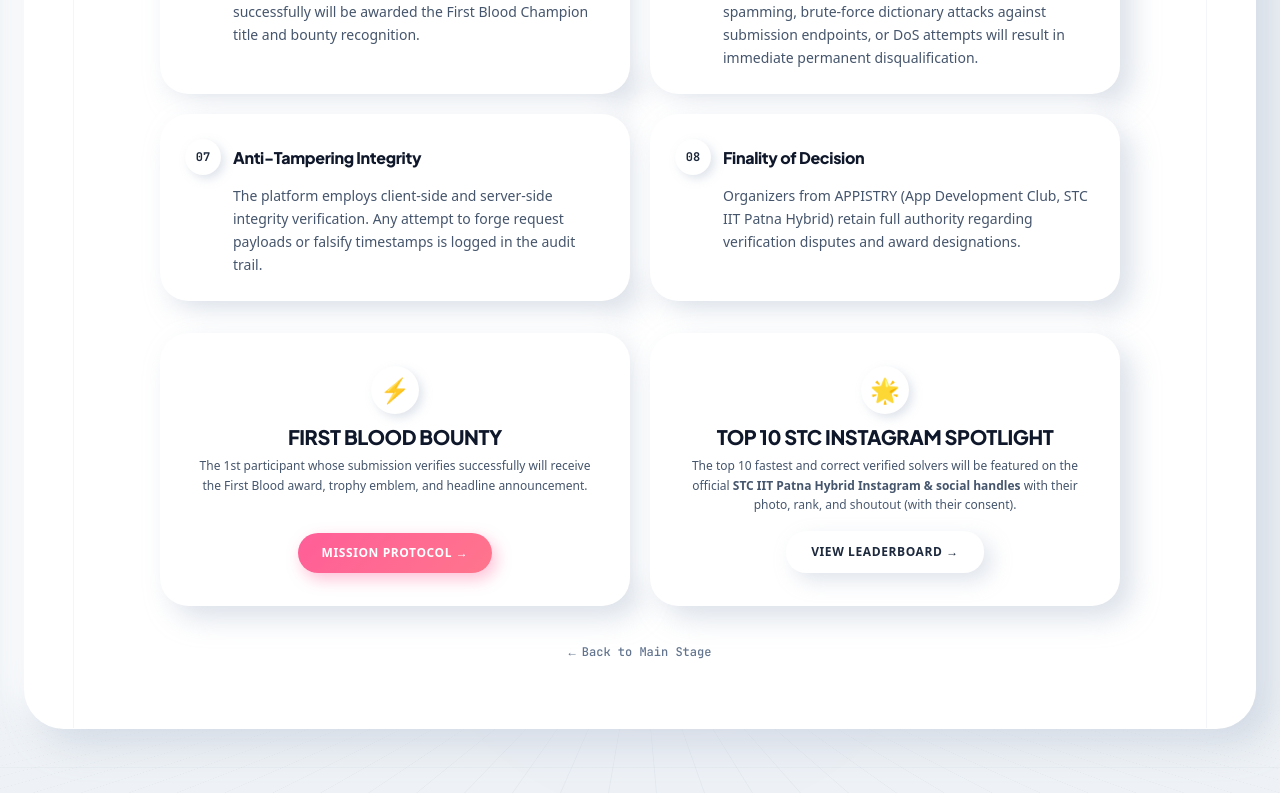
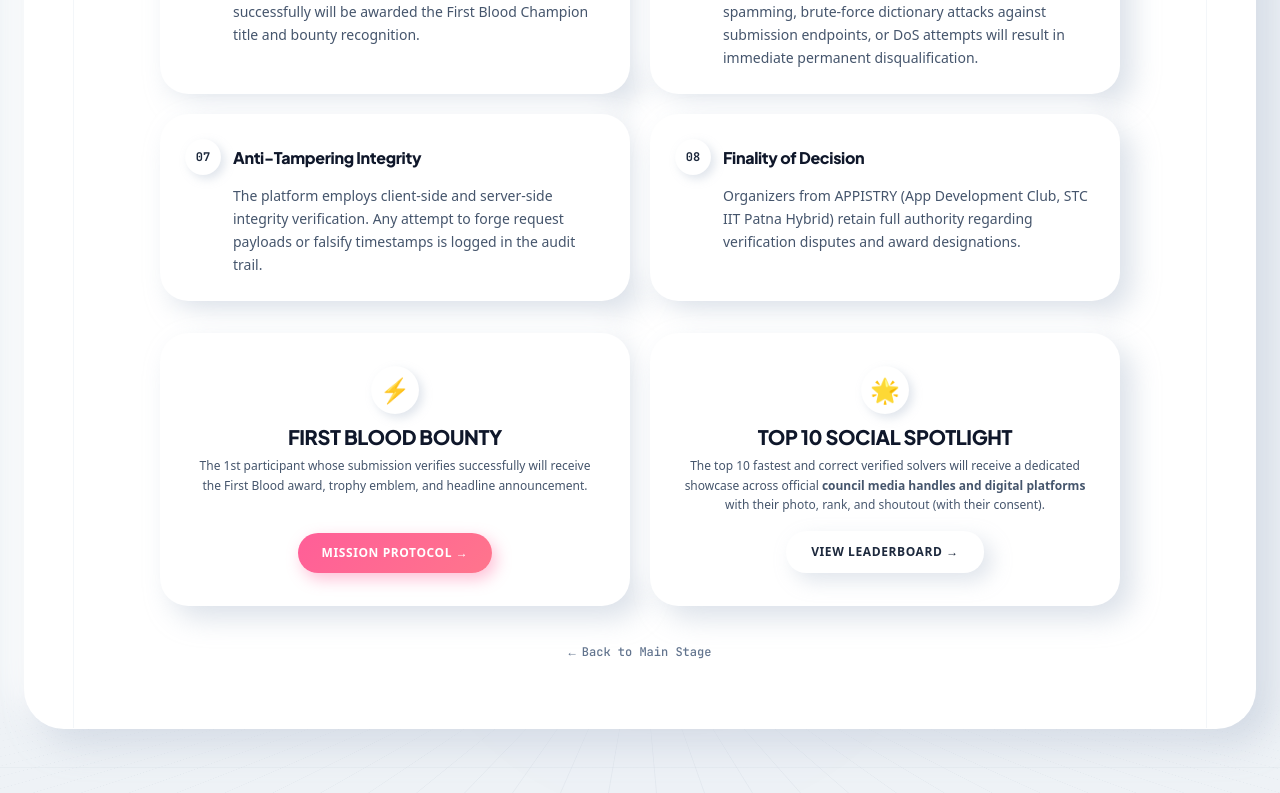
Before and after one commit to ravi-c029/appistry-the-hidden-key, a Next.js app: page /rules in a window 1280 px wide. Shown: the part 1400-2193 px from the top of the page. Built offline with nearby package versions, Linux system fonts and the light colour scheme.

Commit message:
docs: refine social spotlight phrasing across rulebook pdf and website rules

```diff
--- a/src/app/rules/page.tsx
+++ b/src/app/rules/page.tsx
@@ -164,17 +164,17 @@ export default function RulesPage() {
                 </div>
               </div>
 
-              {/* Top 10 Instagram Spotlight Banner */}
+              {/* Top 10 Council Spotlight Banner */}
               <div className="neu-card rounded-[28px] p-6 sm:p-8 text-center flex flex-col justify-between">
                 <div>
                   <div className="w-12 h-12 rounded-2xl neu-icon-btn mx-auto flex items-center justify-center text-2xl mb-3 text-[#0072ff]">
                     🌟
                   </div>
                   <h3 className="text-lg sm:text-xl font-black text-slate-900 tracking-tight uppercase mb-2">
-                    Top 10 STC Instagram Spotlight
+                    Top 10 Social Spotlight
                   </h3>
                   <p className="text-xs text-slate-600 font-medium leading-relaxed mb-4">
-                    The top 10 fastest and correct verified solvers will be featured on the official <strong>STC IIT Patna Hybrid Instagram & social handles</strong> with their photo, rank, and shoutout (with their consent).
+                    The top 10 fastest and correct verified solvers will receive a dedicated showcase across official <strong>council media handles and digital platforms</strong> with their photo, rank, and shoutout (with their consent).
                   </p>
                 </div>
                 <div>
```
Also changed, not shown: 2 other files (tests, documents, lock files or other folders).
